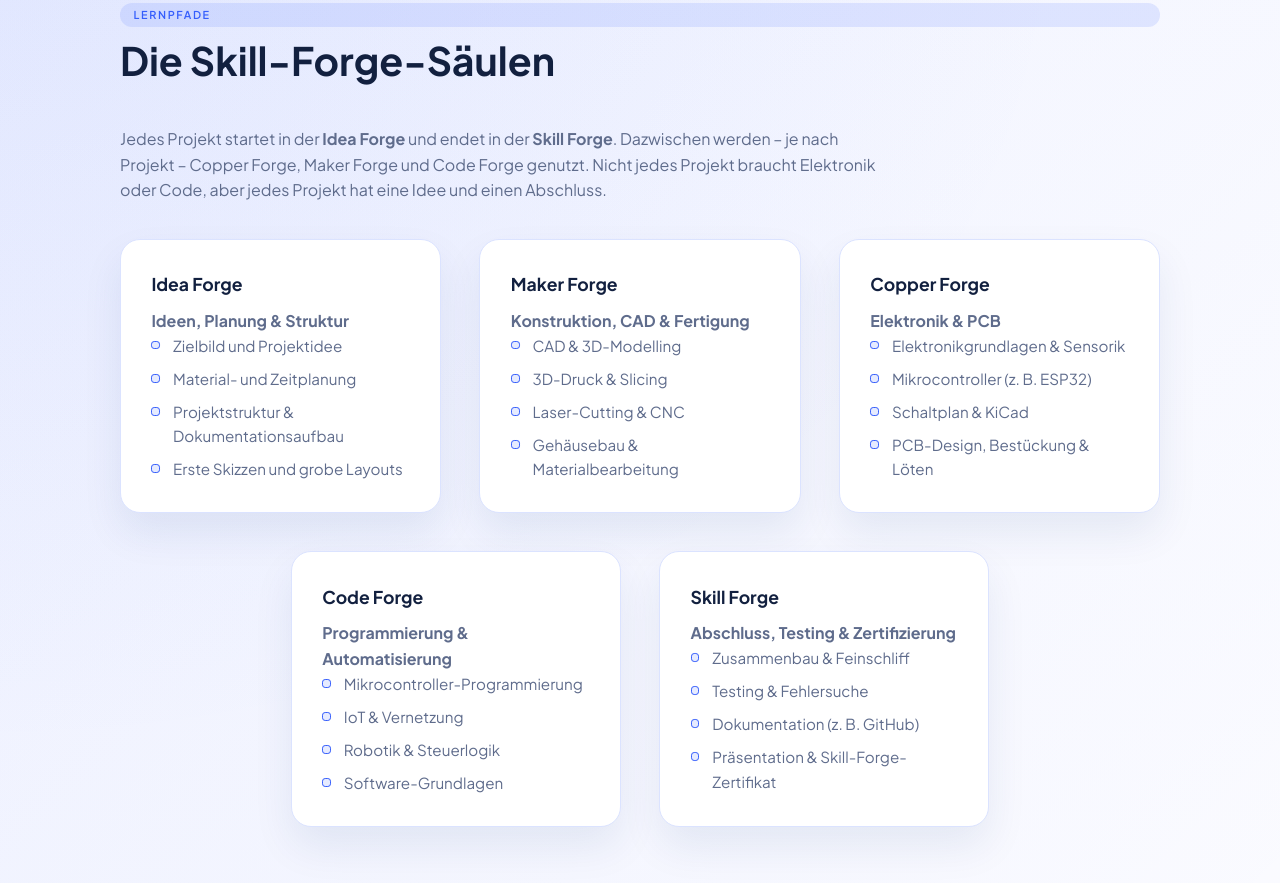
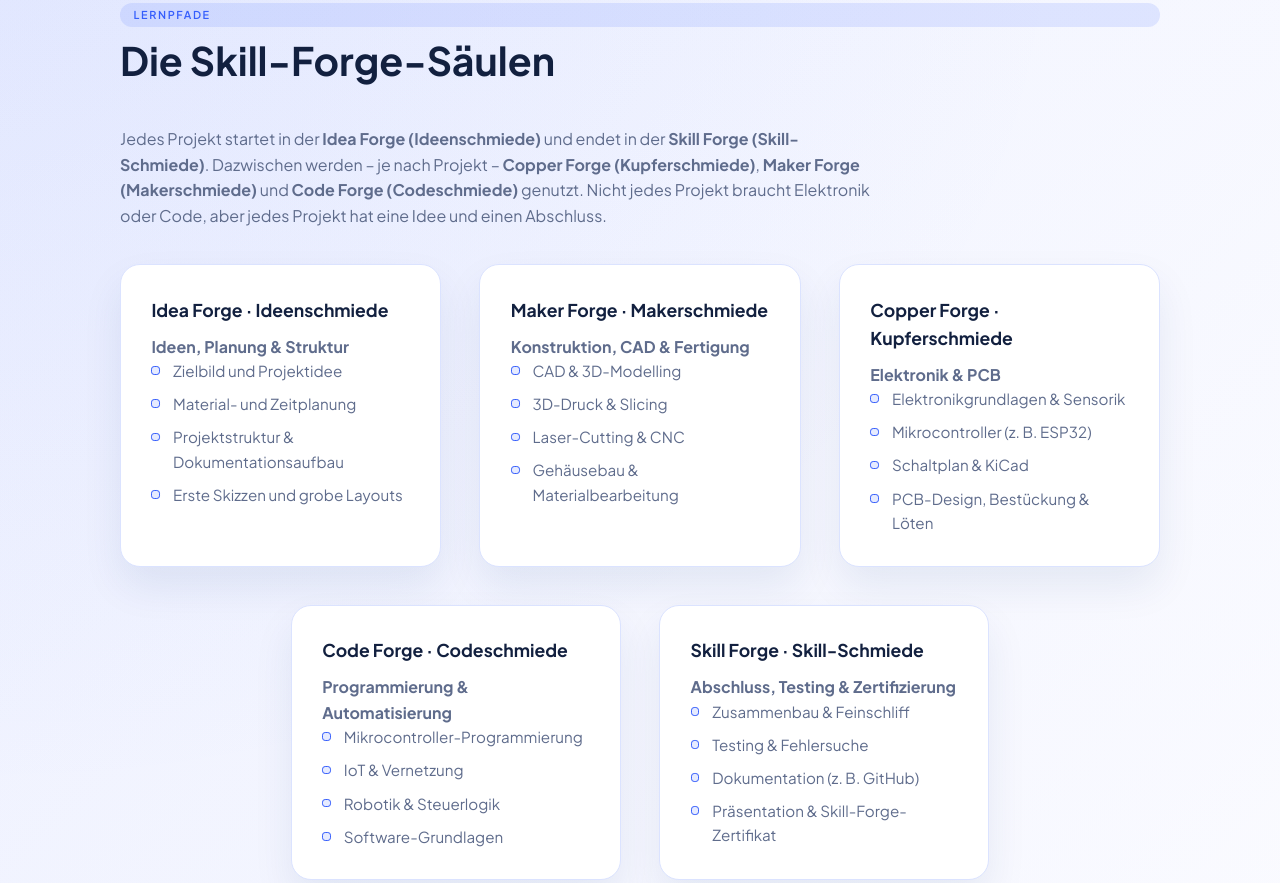
Before and after one commit to SkillForge-Git/SkillForge-website, a plain HTML site: page docs/index.html in a window 1280 px wide. Shown: the part 2394-3277 px from the top of the page. Drawn offline with Linux system fonts and the light colour scheme; no server answers.

Commit message:
translate

```diff
--- a/docs/index.html
+++ b/docs/index.html
@@ -133,15 +133,16 @@
           <h2>Die Skill-Forge-Säulen</h2>
         </div>
         <p>
-          Jedes Projekt startet in der <strong>Idea Forge</strong> und endet in der
-          <strong>Skill Forge</strong>. Dazwischen werden – je nach Projekt – Copper Forge,
-          Maker Forge und Code Forge genutzt. Nicht jedes Projekt braucht Elektronik oder Code,
-          aber jedes Projekt hat eine Idee und einen Abschluss.
+          Jedes Projekt startet in der <strong>Idea Forge (Ideenschmiede)</strong> und endet in der
+          <strong>Skill Forge (Skill-Schmiede)</strong>. Dazwischen werden – je nach Projekt –
+          <strong>Copper Forge (Kupferschmiede)</strong>, <strong>Maker Forge (Makerschmiede)</strong>
+          und <strong>Code Forge (Codeschmiede)</strong> genutzt. Nicht jedes Projekt braucht Elektronik
+          oder Code, aber jedes Projekt hat eine Idee und einen Abschluss.
         </p>
 
         <div class="sf-grid">
           <article class="sf-card">
-            <h3>Idea Forge</h3>
+            <h3>Idea Forge · Ideenschmiede</h3>
             <p><strong>Ideen, Planung & Struktur</strong></p>
             <ul>
               <li>Zielbild und Projektidee</li>
@@ -152,7 +153,7 @@
           </article>
 
           <article class="sf-card">
-            <h3>Maker Forge</h3>
+            <h3>Maker Forge · Makerschmiede</h3>
             <p><strong>Konstruktion, CAD & Fertigung</strong></p>
             <ul>
               <li>CAD & 3D-Modelling</li>
@@ -163,7 +164,7 @@
           </article>
 
           <article class="sf-card">
-            <h3>Copper Forge</h3>
+            <h3>Copper Forge · Kupferschmiede</h3>
             <p><strong>Elektronik & PCB</strong></p>
             <ul>
               <li>Elektronikgrundlagen & Sensorik</li>
@@ -174,7 +175,7 @@
           </article>
 
           <article class="sf-card">
-            <h3>Code Forge</h3>
+            <h3>Code Forge · Codeschmiede</h3>
             <p><strong>Programmierung & Automatisierung</strong></p>
             <ul>
               <li>Mikrocontroller-Programmierung</li>
@@ -185,7 +186,7 @@
           </article>
 
           <article class="sf-card sf-card-wide">
-            <h3>Skill Forge</h3>
+            <h3>Skill Forge · Skill-Schmiede</h3>
             <p><strong>Abschluss, Testing & Zertifizierung</strong></p>
             <ul>
               <li>Zusammenbau & Feinschliff</li>
@@ -280,7 +281,7 @@
           <article class="sf-card">
             <h3>Einsteiger: „Erstes Elektronikprojekt“</h3>
             <ul>
-              <li>Idea Forge & Copper Forge</li>
+              <li>Idea Forge (Ideenschmiede) & Copper Forge (Kupferschmiede)</li>
               <li>Einfache Schaltung mit LED & Sensor</li>
               <li>Grundlagen Löten & Messen</li>
             </ul>
@@ -288,7 +289,7 @@
           <article class="sf-card">
             <h3>Maker-Projekt: „Lasergeschnittener Flieger“</h3>
             <ul>
-              <li>Idea Forge, Maker Forge, Skill Forge</li>
+              <li>Idea Forge (Ideenschmiede), Maker Forge (Makerschmiede), Skill Forge (Skill-Schmiede)</li>
               <li>Holz- oder Acrylflieger am Laser-Cutter</li>
               <li>Optional: 3D-gedruckte Details</li>
             </ul>
@@ -296,7 +297,7 @@
           <article class="sf-card">
             <h3>Fortgeschritten: „IoT-Sensorbox“</h3>
             <ul>
-              <li>Idea, Copper, Maker, Code & Skill Forge</li>
+              <li>Idea, Copper, Maker, Code & Skill Forge (Ideen-, Kupfer-, Maker-, Code- & Skill-Schmiede)</li>
               <li>ESP32, Sensorik, eigenes Gehäuse</li>
               <li>Datenübertragung und Visualisierung</li>
             </ul>
```
Also changed, not shown: 18 other files.
